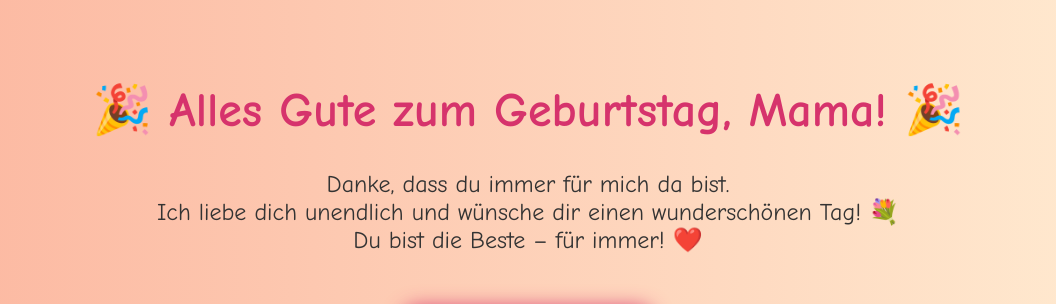
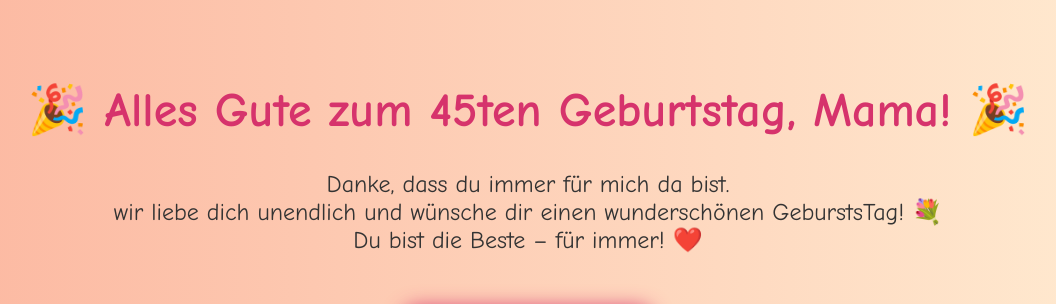
Before and after one commit to wezon1164/Geburtstag-, a plain HTML site: page index.html in a window 1280 px wide. Shown: the top 304 px of the page, without its empty margins (112-1168 px from the left). Drawn offline with Linux system fonts and the light colour scheme; grey boxes are pictures that could not be loaded.

Commit message:
Update index.html

```diff
--- a/index.html
+++ b/index.html
@@ -33,9 +33,9 @@
   </style>
 </head>
 <body>
-  <h1>🎉 Alles Gute zum Geburtstag, Mama! 🎉</h1>
+  <h1>🎉 Alles Gute zum 45ten Geburtstag, Mama! 🎉</h1>
   <p>Danke, dass du immer für mich da bist.<br>
-  Ich liebe dich unendlich und wünsche dir einen wunderschönen Tag! 💐<br>
+  wir liebe dich unendlich und wünsche dir einen wunderschönen GeburstsTag! 💐<br>
   Du bist die Beste – für immer! ❤️</p>
 
   <img src="https://media.giphy.com/media/3o6Zt481isNVuQI1l6/giphy.gif" alt="Happy Birthday GIF">
```
